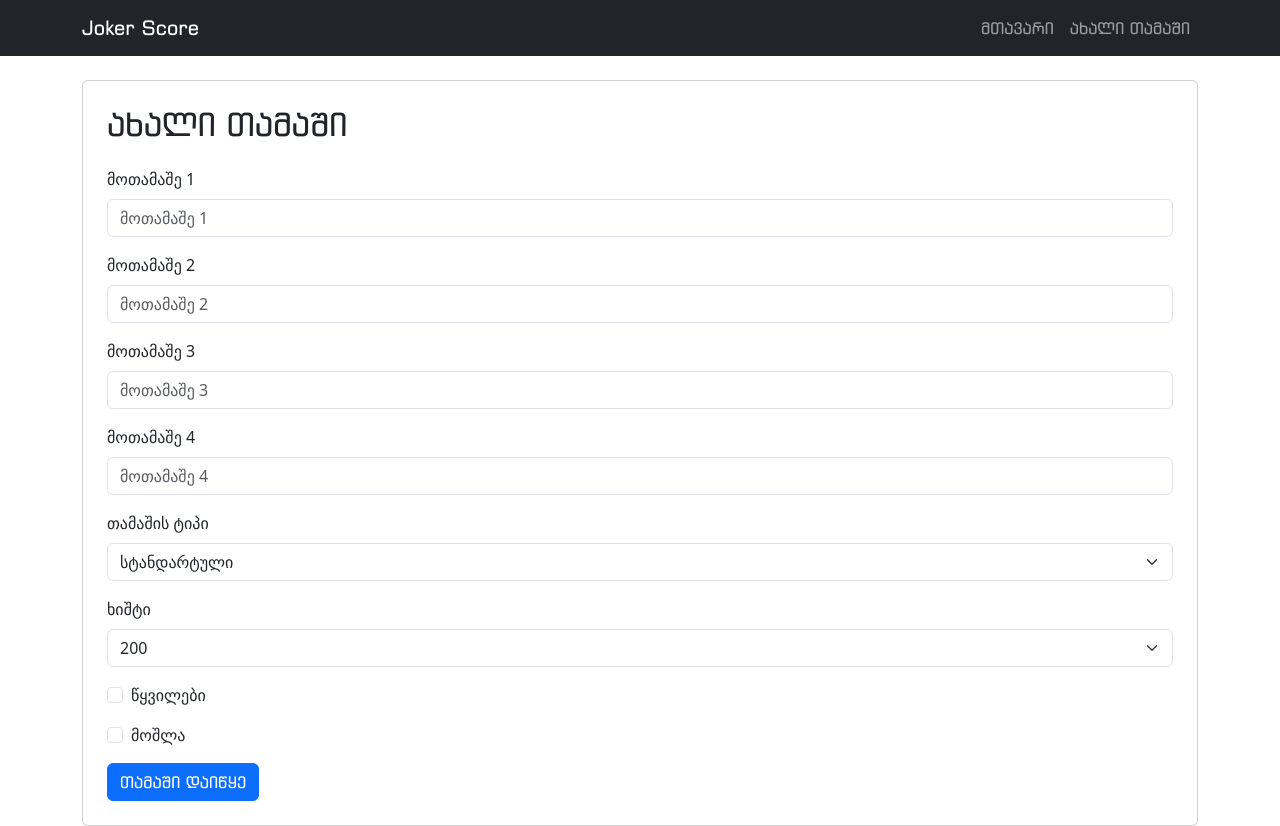
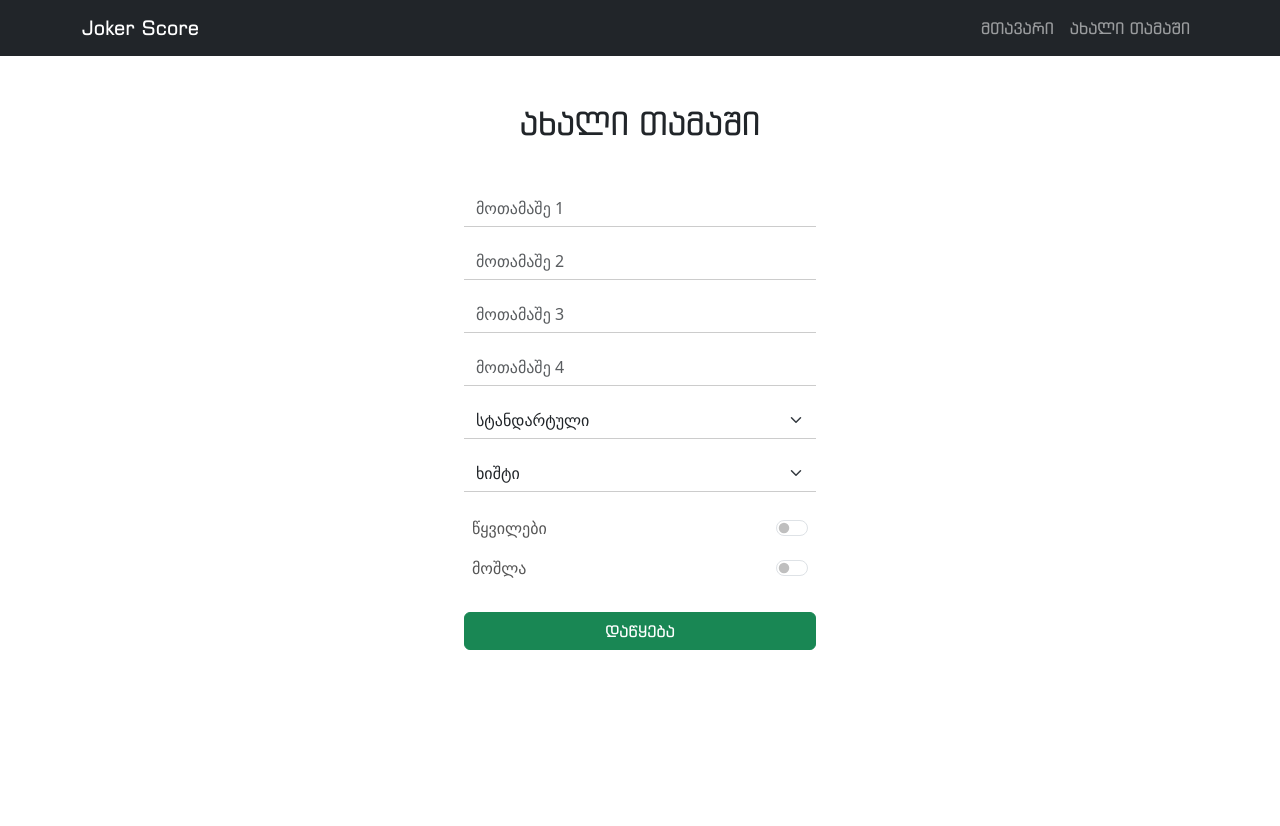
Before and after one commit to VasilNadiradze/Joker-Score, a React (Vite) app: page /new in a window 1280 px wide. After the commit the page ends 800 px from the top, so only its background shows below. Built offline with nearby package versions, Linux system fonts and the light colour scheme.

Commit message:
- მუშაობა ფორმაზე

```diff
--- a/src/index.css
+++ b/src/index.css
@@ -6,16 +6,75 @@
 }
 
 /* სათაურები */
-h1, h2, h3, h4, h5, h6 {
+h1,
+h2,
+h3,
+h4,
+h5,
+h6 {
   font-family: "MenuFont", sans-serif;
 }
 
 /* ღილაკები */
-button, .btn {
+button,
+.btn {
   font-family: "MenuFont", sans-serif;
 }
 
 /* ნავიგაციის მენიუ */
-.navbar, .nav-link, .navbar-brand {
+.navbar,
+.nav-link,
+.navbar-brand {
   font-family: "MenuFont", sans-serif;
 }
+
+/* ფორმის wrapper */
+.card {
+  max-width: 400px; /* დავავიწროვოთ */
+  margin: 0 auto; /* ცენტრში */
+  border: none; /* card-ის ჩარჩო მოვაშოროთ */
+  box-shadow: none; /* ჩრდილიც მოვაშოროთ */
+  background: transparent; /* background მოვაშოროთ თუ გვინდა სუფთა */
+}
+
+/* label-ები */
+.form-label {
+  font-weight: 500;
+  color: #555; /* მუქი ნაცრისფერი */
+}
+
+/* input-ები, select-ები */
+.form-control,
+.form-select {
+  border-radius: 0; /* მოხსნათ rounded კუთხეები */
+  border: none; /* default საზღვრები მოვაშოროთ */
+  border-bottom: 1px solid #ccc; /* ქვედა ხაზი */
+  background-color: transparent;
+  box-shadow: none !important;
+}
+
+/* focus-ზე ქვედა ხაზი მწვანე */
+.form-control:focus,
+.form-select:focus {
+  border-color: #4caf50;
+  box-shadow: none;
+}
+
+/* checkbox-ები (switch-style) */
+.form-check-input {
+  cursor: pointer;
+}
+
+/* submit ღილაკი */
+.btn-primary {
+  background-color: #4caf50; /* მწვანე */
+  border: none;
+  border-radius: 0;
+  width: 100%;
+  padding: 12px;
+  font-size: 16px;
+}
+
+.btn-primary:hover {
+  background-color: #45a049; /* hover მწვანე */
+}
--- a/src/pages/NewGame.tsx
+++ b/src/pages/NewGame.tsx
@@ -1,8 +1,9 @@
 import React, { useState } from "react";
-import { Form, Button, Row, Col, Card } from "react-bootstrap";
+import { Form, Button, Card } from "react-bootstrap";
 
 type GameType = "standard" | "nine";
-type MissPenalty = "200" | "500" | "200/500" | "x100";
+type MissPenalty = "ხიშტი" | "200" | "500" | "200/500" | "x100";
+type RuleOption = "with" | "without";
 
 const NewGame: React.FC = () => {
   // მოთამაშეები
@@ -12,11 +13,17 @@ const NewGame: React.FC = () => {
   const [gameType, setGameType] = useState<GameType>("standard");
 
   // ხიშტი
-  const [missPenalty, setMissPenalty] = useState<MissPenalty>("200");
+  const [missPenalty, setMissPenalty] = useState<MissPenalty>("ხიშტი");
 
-  // checkbox-ები
+  // წყვილები
   const [pairs, setPairs] = useState(false);
+
+  // მოშლა toggle
   const [erasure, setErasure] = useState(false);
+
+  // დამატებითი ველები (მოშლა ჩართულია თუ არა)
+  const [rule, setRule] = useState<RuleOption>("without");
+  const [bolo, setBolo] = useState(true);
 
   // მოთამაშის სახელის ცვლილება
   const handlePlayerChange = (index: number, value: string) => {
@@ -34,18 +41,20 @@ const NewGame: React.FC = () => {
       missPenalty,
       pairs,
       erasure,
+      rule,
+      bolo,
     });
     // შემდეგ ეტაპზე აქ შეგვიძლია ცხრილის გენერაცია
   };
 
   return (
     <Card className="p-4">
-      <h2 className="mb-4">ახალი თამაში</h2>
+      <h2 className="mb-5 text-center">ახალი თამაში</h2>
       <Form onSubmit={handleSubmit}>
         {/* მოთამაშეები */}
         {players.map((player, idx) => (
           <Form.Group className="mb-3" key={idx}>
-            <Form.Label>მოთამაშე {idx + 1}</Form.Label>
+            {/* <Form.Label>მოთამაშე {idx + 1}</Form.Label> */}
             <Form.Control
               type="text"
               placeholder={`მოთამაშე ${idx + 1}`}
@@ -58,7 +67,7 @@ const NewGame: React.FC = () => {
 
         {/* თამაშის ტიპი */}
         <Form.Group className="mb-3">
-          <Form.Label>თამაშის ტიპი</Form.Label>
+          {/* <Form.Label>თამაშის ტიპი</Form.Label> */}
           <Form.Select
             value={gameType}
             onChange={(e) => setGameType(e.target.value as GameType)}
@@ -69,12 +78,13 @@ const NewGame: React.FC = () => {
         </Form.Group>
 
         {/* ხიშტი */}
-        <Form.Group className="mb-3">
-          <Form.Label>ხიშტი</Form.Label>
+        <Form.Group className="mb-4">
+          {/* <Form.Label>ხიშტი</Form.Label> */}
           <Form.Select
             value={missPenalty}
             onChange={(e) => setMissPenalty(e.target.value as MissPenalty)}
           >
+            <option value="ხიშტი">ხიშტი</option>
             <option value="200">200</option>
             <option value="500">500</option>
             <option value="200/500">200 / 500</option>
@@ -82,28 +92,62 @@ const NewGame: React.FC = () => {
           </Form.Select>
         </Form.Group>
 
-        {/* წყვილები checkbox */}
-        <Form.Group className="mb-3">
+        {/* წყვილები  toggle */}
+        <Form.Group className="ps-2 mb-3 d-flex align-items-center justify-content-between">
+          <Form.Label className="mb-0">წყვილები </Form.Label>
           <Form.Check
-            type="checkbox"
-            label="წყვილები"
+            type="switch"
             checked={pairs}
             onChange={(e) => setPairs(e.target.checked)}
           />
         </Form.Group>
 
-        {/* მოშლა checkbox */}
-        <Form.Group className="mb-3">
+        {/* მოშლა toggle */}
+        <Form.Group className="ps-2 mb-3 d-flex align-items-center justify-content-between">
+          <Form.Label className="mb-0">მოშლა</Form.Label>
           <Form.Check
-            type="checkbox"
-            label="მოშლა"
+            type="switch"
+            id="erasure-switch"
             checked={erasure}
             onChange={(e) => setErasure(e.target.checked)}
           />
         </Form.Group>
 
-        <Button type="submit" variant="primary">
-          თამაში დაიწყე
+        {/* დამატებითი ველები თუ მოშლა ჩართულია */}
+        {erasure && (
+          <div className="p-3 border rounded bg-light mb-3">
+            <p className="fw-bold">თუ პრემიაზე გავიდა 2 ან მეტი:</p>
+            <Form.Check
+              type="radio"
+              id="rule-with"
+              name="rule"
+              label="სხვებს ეშლებათ"
+              value="with"
+              checked={rule === "with"}
+              onChange={(e) => setRule(e.target.value as RuleOption)}
+              className="mb-2"
+            />
+            <Form.Check
+              type="radio"
+              id="rule-without"
+              name="rule"
+              label="სხვებს არ ეშლებათ"
+              value="without"
+              checked={rule === "without"}
+              onChange={(e) => setRule(e.target.value as RuleOption)}
+              className="mb-2"
+            />
+            <Form.Check
+              type="checkbox"
+              label="ბოლო წაღებული იშლება"
+              checked={bolo}
+              onChange={(e) => setBolo(e.target.checked)}
+            />
+          </div>
+        )}
+
+        <Button type="submit" variant="success" className="mt-3 w-100">
+          დაწყება
         </Button>
       </Form>
     </Card>
```
